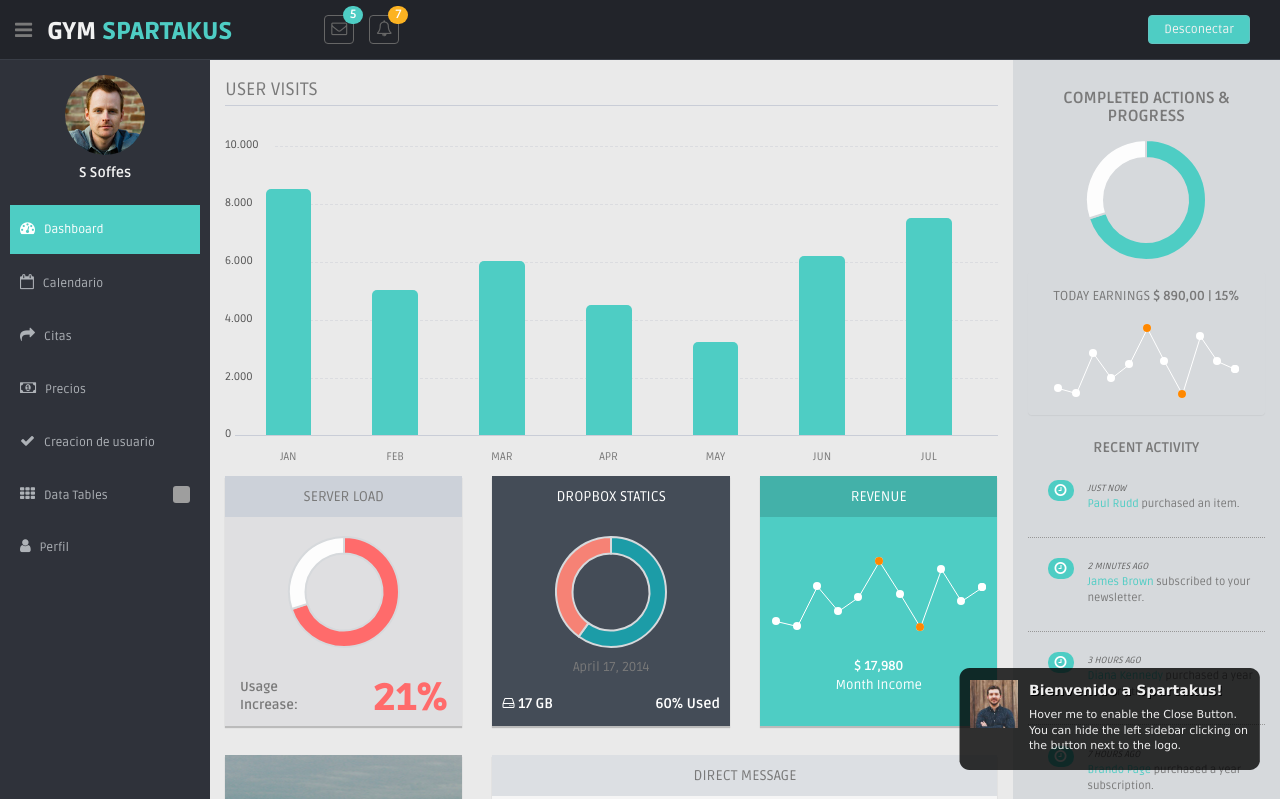
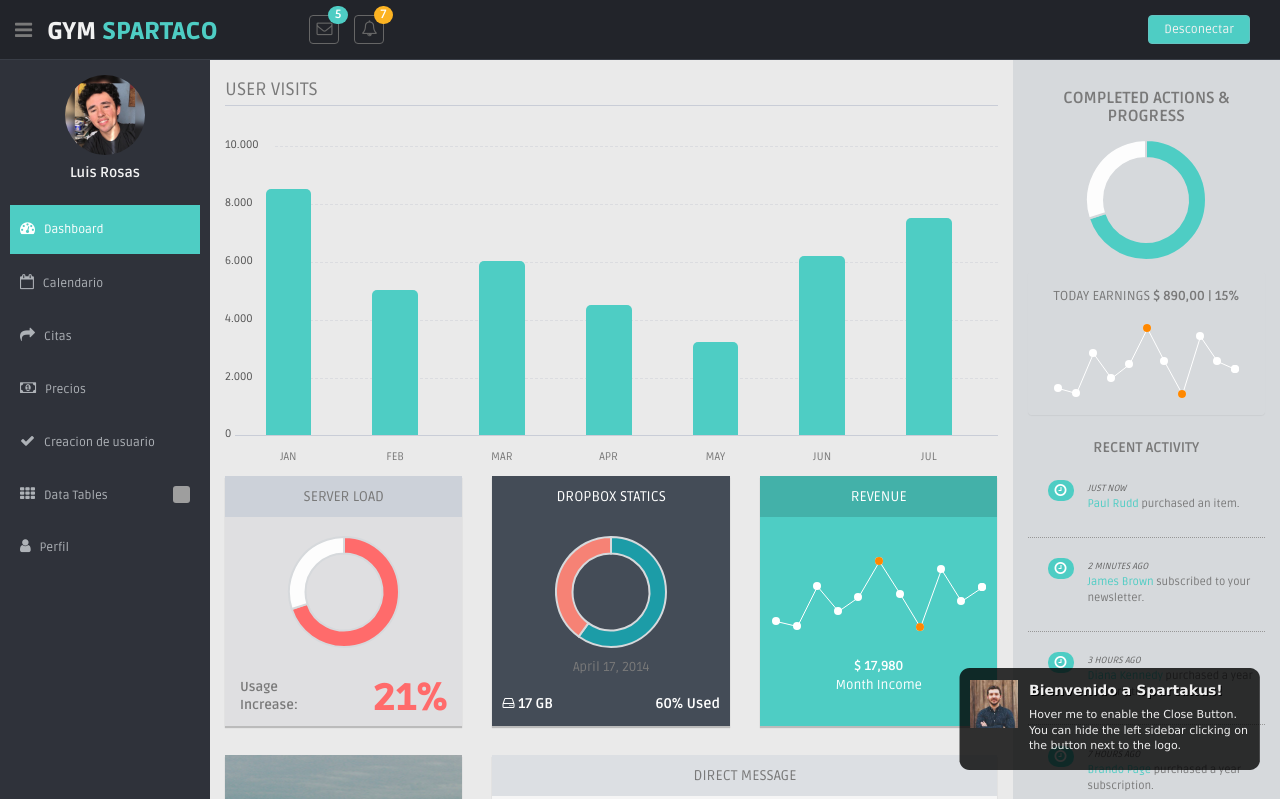
Before and after one commit to Los-aldeanos/ProyectoPooa, a PHP site: page /principal.php in a window 1280 px wide. Shown: the top 799 px of the page. Run offline with PHP 8.4, Linux system fonts and the light colour scheme; grey boxes are pictures that could not be loaded.

Commit message:
chingo de cambios

```diff
--- a/header.php
+++ b/header.php
@@ -3,7 +3,7 @@
         <div class="fa fa-bars tooltips" data-placement="right" data-original-title="Toggle Navigation"></div>
       </div>
       <!--logo start-->
-      <a href="index.php" class="logo"><b>Gym<span> Spartakus</span></b></a>
+      <a href="index.php" class="logo"><b>Gym<span> Spartaco</span></b></a>
       <!--logo end-->
       <div class="nav notify-row" id="top_menu">
         <!--  notification start -->
--- a/index.php
+++ b/index.php
@@ -118,7 +118,7 @@
   <!-- You can use an image of whatever size. This script will stretch to fit in any screen size.-->
   <script type="text/javascript" src="lib/jquery.backstretch.min.js"></script>
   <script>
-    $.backstretch("img/luis.jpg", {
+    $.backstretch("img/ny.jpg", {
       speed: 500
     });
   </script>
--- a/principal.php
+++ b/principal.php
@@ -7,7 +7,7 @@
   <meta name="description" content="">
   <meta name="author" content="Dashboard">
   <meta name="keyword" content="Dashboard, Bootstrap, Admin, Template, Theme, Responsive, Fluid, Retina">
-  <title>Gym Spartakus</title>
+  <title>Gym Spartaco</title>
 
   <!-- Favicons -->
   <link href="img/FAVI-Spart.png" rel="icon">
@@ -36,8 +36,8 @@
       <div id="sidebar" class="nav-collapse ">
         <!-- sidebar menu start-->
         <ul class="sidebar-menu" id="nav-accordion">
-          <p class="centered"><a href="profile.php"><img src="img/ui-danro.jpg" class="img-circle" width="80"></a></p>
-          <h5 class="centered">S Soffes</h5>
+          <p class="centered"><a href="profile.php"><img src="img/luis.jpg" class="img-circle" width="80"></a></p>
+          <h5 class="centered">Luis Rosas</h5>
           <li class="mt">
             <a class="active" href="principal.php">
               <i class="fa fa-dashboard"></i>
```
Also changed, not shown: img/fitness.jpg (added), img/ui-luis.jpg (added).
